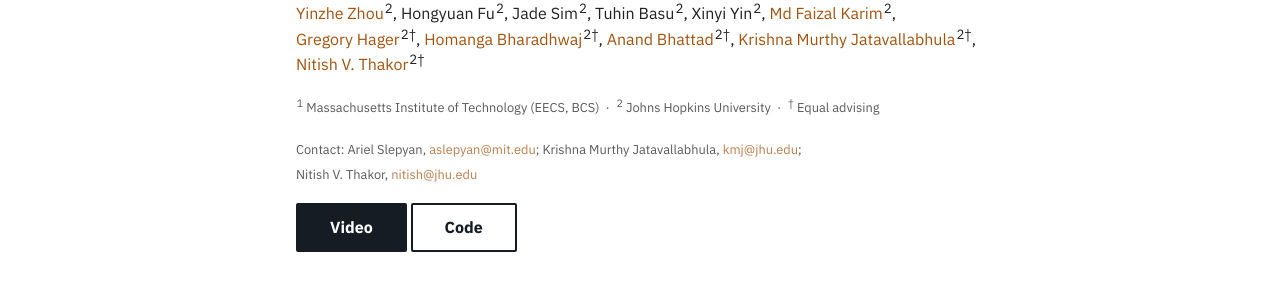
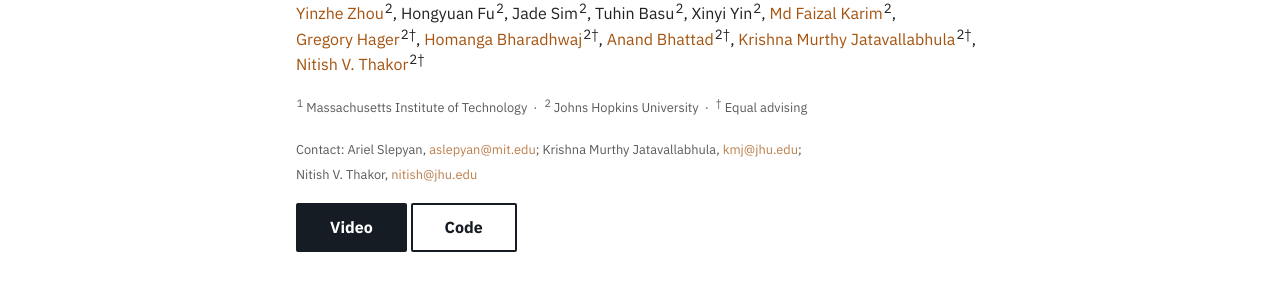
Before and after one commit to opentac/opentac.github.io, an MkDocs documentation site: the page built from docs/paper.md, in a window 1280 px wide and 900 px high. Shown: the part 315-604 px from the top of the window. Built offline with MkDocs 1.6.1 and Material for MkDocs 9.7.7, drawn with Linux system fonts in a browser that asks for light colours; comment, search, counter and statistics services are not loaded.

Commit message:
Authors: MIT without department tags, like Johns Hopkins

```diff
--- a/docs/paper.md
+++ b/docs/paper.md
@@ -9,7 +9,7 @@
 
 <span class="ot-author">[Ariel Slepyan](https://arielslepyan.me/)<sup>1</sup></span>, <span class="ot-author">[Geeta Chandra Raju Bethala](https://bethalageetachandraraju.github.io/)<sup>2</sup></span>, <span class="ot-author">Jiafeng Gu<sup>2</sup></span>, <span class="ot-author">[Anagha Rajendra Dangle](https://anaghad01.github.io/)<sup>2</sup></span>, <span class="ot-author">[Yinzhe Zhou](https://stevenzhoooooooooooooou.github.io/)<sup>2</sup></span>, <span class="ot-author">Hongyuan Fu<sup>2</sup></span>, <span class="ot-author">Jade Sim<sup>2</sup></span>, <span class="ot-author">Tuhin Basu<sup>2</sup></span>, <span class="ot-author">Xinyi Yin<sup>2</sup></span>, <span class="ot-author">[Md Faizal Karim](https://faizalkarim280280.github.io/)<sup>2</sup></span>, <span class="ot-author">[Gregory Hager](https://www.cs.jhu.edu/hager/)<sup>2†</sup></span>, <span class="ot-author">[Homanga Bharadhwaj](https://homangab.github.io/)<sup>2†</sup></span>, <span class="ot-author">[Anand Bhattad](https://anandbhattad.github.io/)<sup>2†</sup></span>, <span class="ot-author">[Krishna Murthy Jatavallabhula](https://krrish94.github.io/)<sup>2†</sup></span>, <span class="ot-author">[Nitish V. Thakor](https://neuroengineering.bme.jhu.edu/)<sup>2†</sup></span>
 
-<small><sup>1</sup>&nbsp;Massachusetts Institute of Technology (EECS, BCS) &nbsp;·&nbsp; <sup>2</sup>&nbsp;Johns Hopkins University &nbsp;·&nbsp; <sup>†</sup>&nbsp;Equal advising</small>
+<small><sup>1</sup>&nbsp;Massachusetts Institute of Technology &nbsp;·&nbsp; <sup>2</sup>&nbsp;Johns Hopkins University &nbsp;·&nbsp; <sup>†</sup>&nbsp;Equal advising</small>
 
 <small>Contact: <span class="ot-author">Ariel Slepyan, <a href="mailto:aslepyan@mit.edu">aslepyan@mit.edu</a></span>; <span class="ot-author">Krishna Murthy Jatavallabhula, <a href="mailto:kmj@jhu.edu">kmj@jhu.edu</a></span>; <span class="ot-author">Nitish V. Thakor, <a href="mailto:nitish@jhu.edu">nitish@jhu.edu</a></span></small>
 
--- a/overrides/home.html
+++ b/overrides/home.html
@@ -40,7 +40,7 @@
         {%- endfor %}
       </p>
       <p class="ot-hero__affil">
-        <span class="ot-author"><sup>1</sup>Massachusetts Institute of Technology (EECS, BCS)</span>
+        <span class="ot-author"><sup>1</sup>Massachusetts Institute of Technology</span>
         <span class="ot-author"><sup>2</sup>Johns Hopkins University</span>
         <span class="ot-author"><sup>†</sup>Equal advising</span>
       </p>
```
